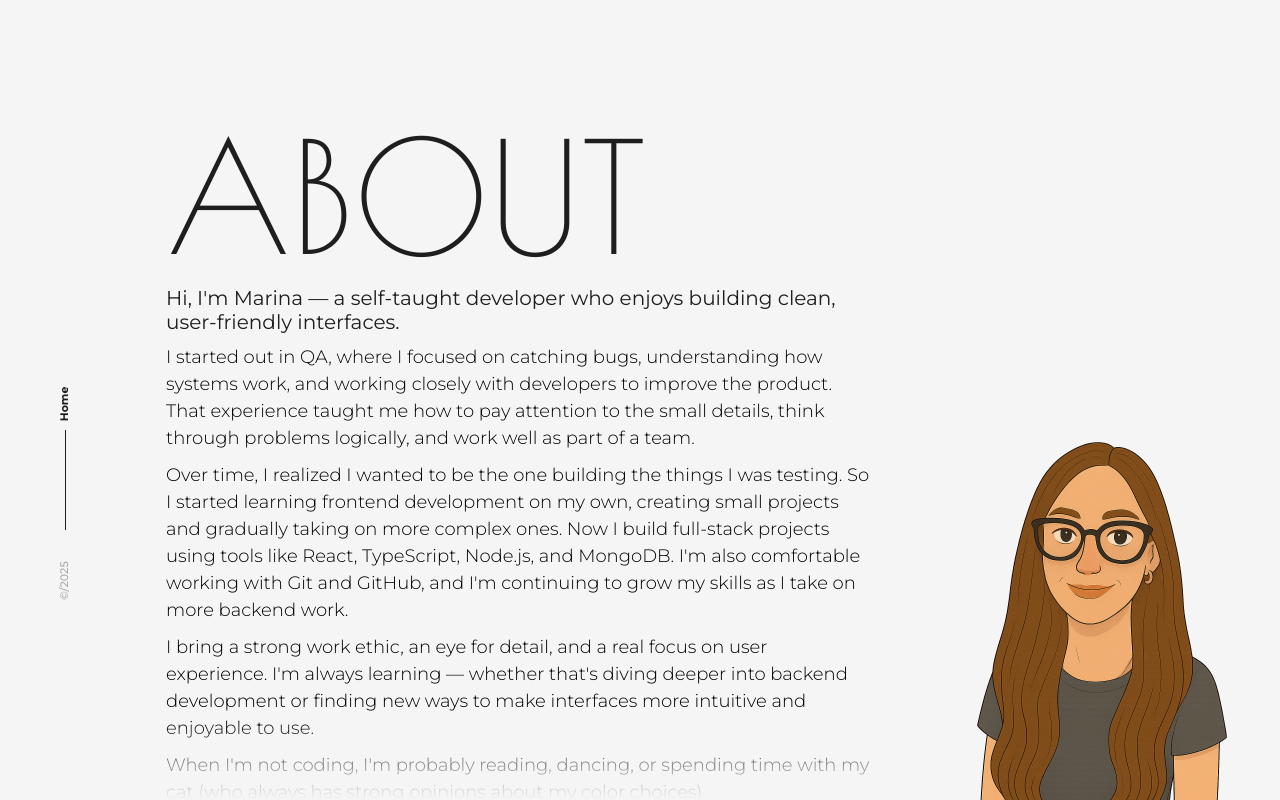
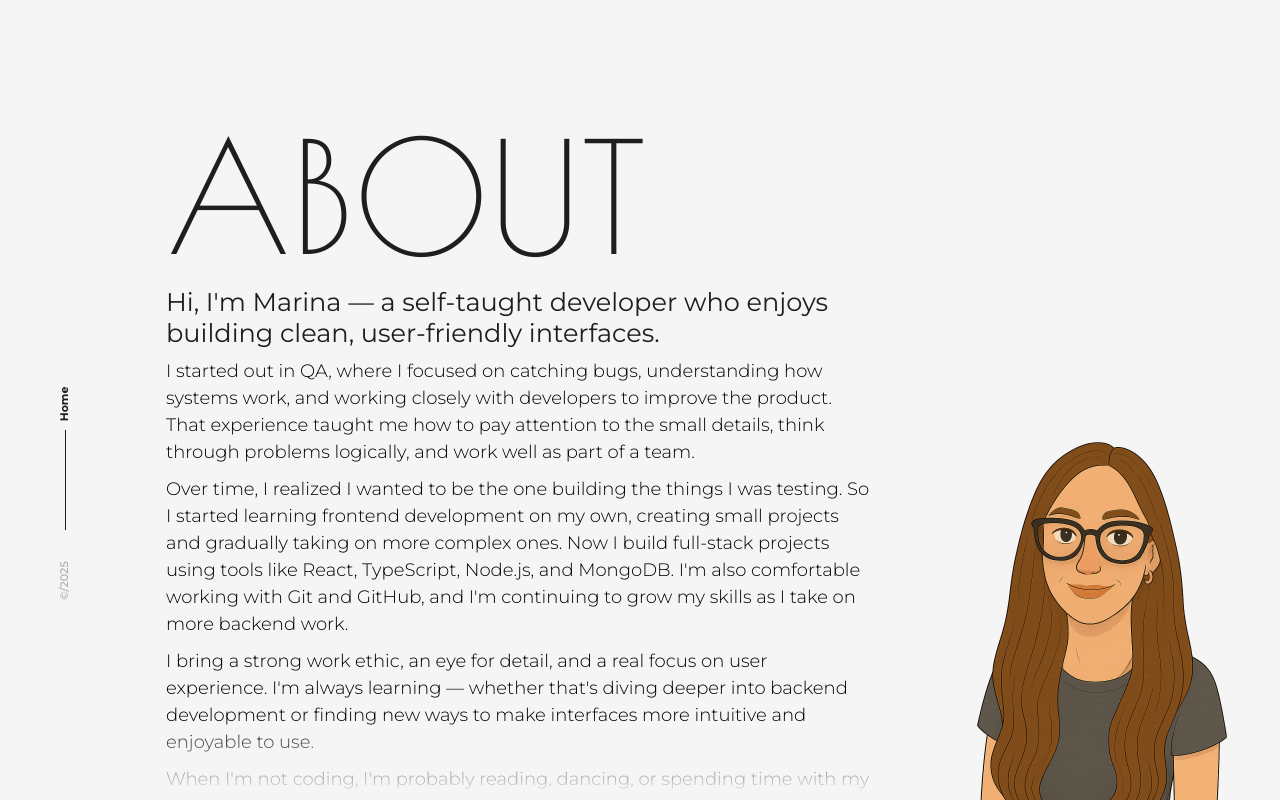
Before and after one commit to MarinaDur/my-portfolio, a Next.js app: page /about in a window 1280 px wide. Built offline with nearby package versions, Linux system fonts and the light colour scheme.

Commit message:
feat: update PageTitle component to use responsive font size

```diff
--- a/src/app/about/page.tsx
+++ b/src/app/about/page.tsx
@@ -132,7 +132,7 @@ function AboutPage() {
 
               <StyledContainer>
                 <StyledParagraphContainer>
-                  <PageTitle as="h3">
+                  <PageTitle as="h3" $fontSize="clamp(2rem, 2vw, 3rem)">
                     Hi, I&apos;m Marina — a self-taught developer who enjoys
                     building clean, user-friendly interfaces.
                   </PageTitle>
```
